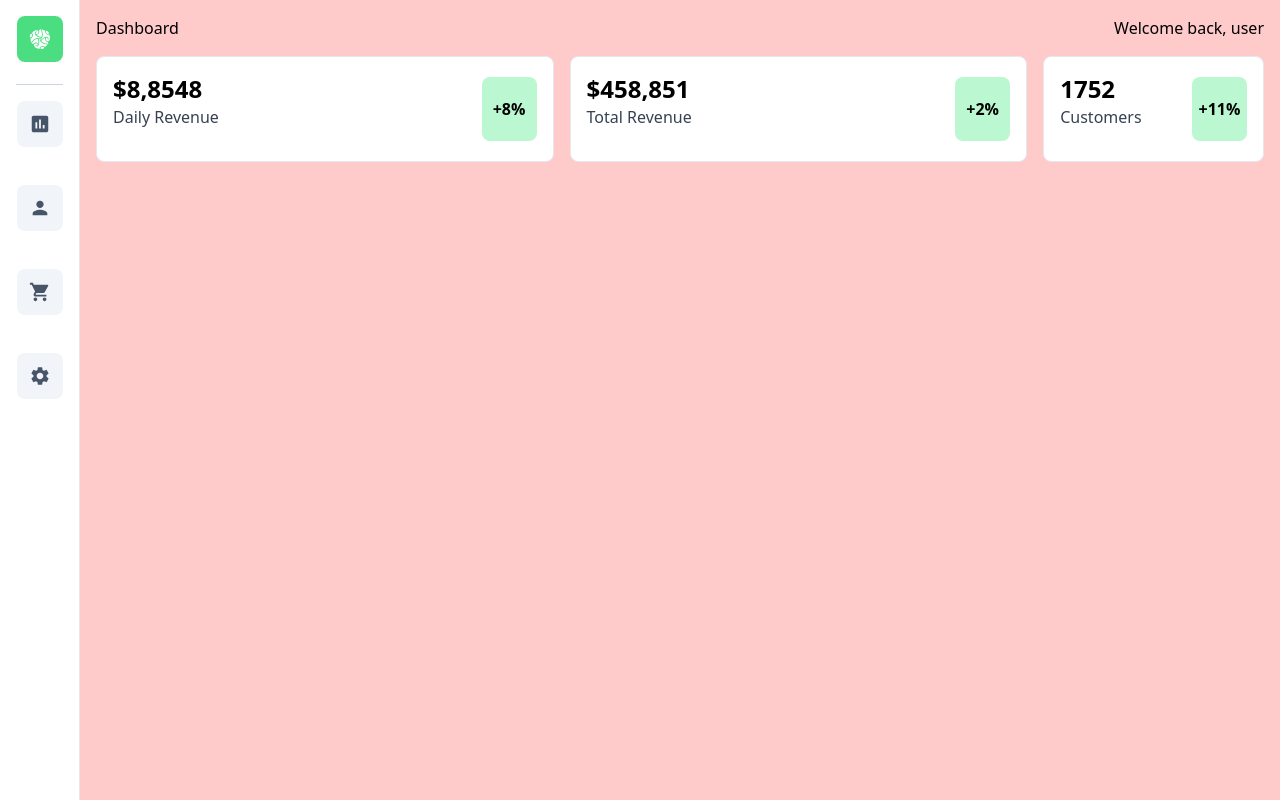
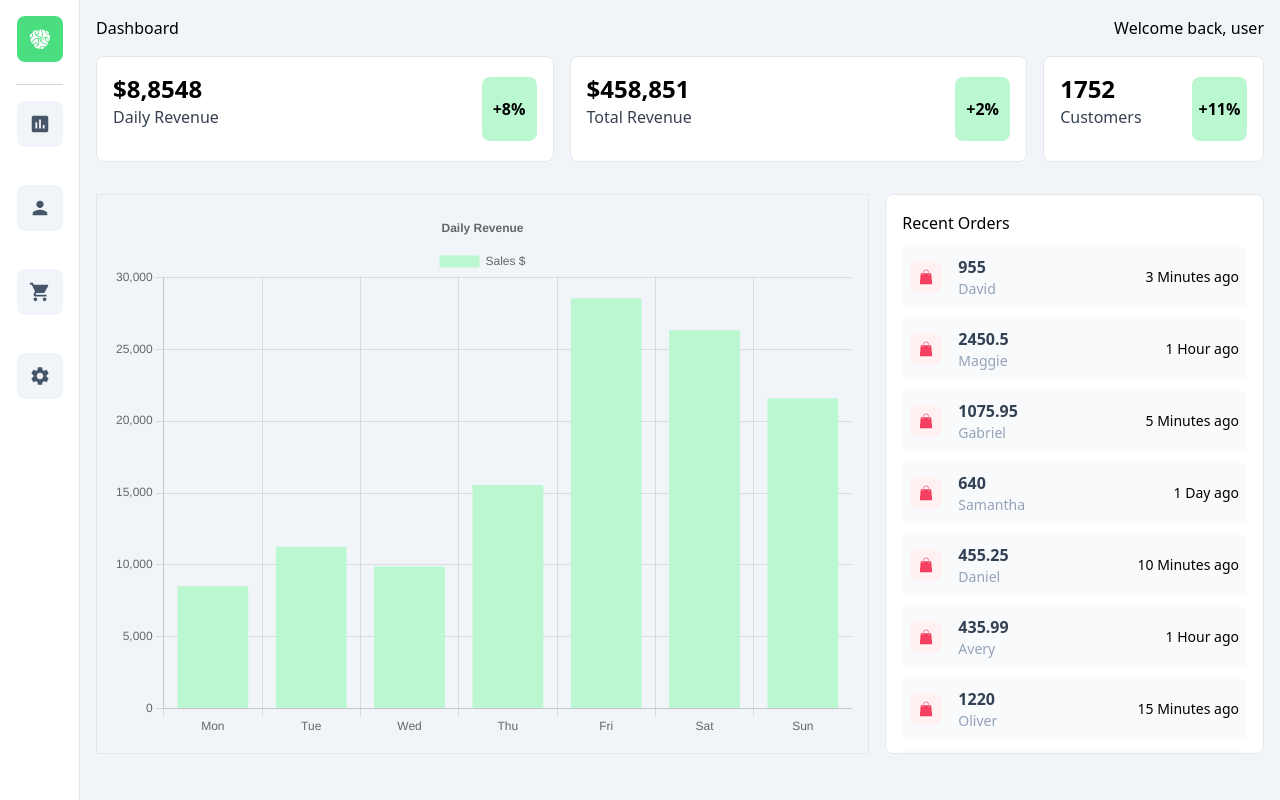
Before and after one commit to Guccifer808/dashboard-nextjs, a Next.js app: page / in a window 1280 px wide. Built offline with nearby package versions, Linux system fonts and the light colour scheme.

Commit message:
Pages, components, chart edits

```diff
--- /dev/null
+++ b/components/BarChart.jsx
@@ -0,0 +1,63 @@
+import { useState, useEffect } from "react";
+import { Bar } from "react-chartjs-2";
+import {
+  Chart as ChartJS,
+  BarElement,
+  Title,
+  LinearScale,
+  CategoryScale,
+  Tooltip,
+  Legend,
+} from "chart.js";
+
+ChartJS.register(
+  BarElement,
+  Title,
+  LinearScale,
+  CategoryScale,
+  Tooltip,
+  Legend
+);
+
+const BarChart = () => {
+  const [chartData, setChartData] = useState({
+    datasets: [],
+  });
+  const [chartOptions, setChartOptions] = useState({});
+
+  useEffect(() => {
+    setChartData({
+      labels: ["Mon", "Tue", "Wed", "Thu", "Fri", "Sat", "Sun"],
+      datasets: [
+        {
+          label: "Sales $",
+          data: [8514, 11255, 9885, 15554, 28551, 26318, 21579],
+          borderColor: "#F1F5F9",
+          backgroundColor: "#BBF7D0",
+        },
+      ],
+    });
+    setChartOptions({
+      plugins: {
+        legend: {
+          position: "top",
+        },
+        title: {
+          display: true,
+          text: "Daily Revenue",
+        },
+      },
+      maintainAspectRatio: false,
+      responsive: true,
+    });
+  }, []);
+  return (
+    <>
+      <div className="rouded-lg bh-white m-auto h-[50vh] w-full border p-4 md:col-span-2 lg:h-[70vh]">
+        <Bar data={chartData} options={chartOptions} />
+      </div>
+    </>
+  );
+};
+
+export default BarChart;
--- /dev/null
+++ b/components/RecentOrders.jsx
@@ -0,0 +1,32 @@
+import { mockData } from "@/mockData/mockData";
+import { GiShoppingBag } from "react-icons/gi";
+
+const RecentOrders = () => {
+  return (
+    <div className="relative col-span-1 m-auto h-[50vh] w-full overflow-scroll rounded-lg border bg-white p-4 lg:h-[70vh]">
+      <h1>Recent Orders</h1>
+      <ul>
+        {mockData.map((order, id) => (
+          <li
+            key={id}
+            className="rouded-lg my-3 flex cursor-pointer items-center bg-slate-50 p-2 hover:bg-slate-100"
+          >
+            <div className="rounded-lg bg-rose-50 p-2">
+              <GiShoppingBag className="text-rose-500" />
+            </div>
+            {/* Order info */}
+            <div className="pl-4">
+              <p className="font-bold text-slate-700">{order.total}</p>
+              <p className="text-sm text-slate-400">{order.name.first}</p>
+            </div>
+            <p className="absolute right-6 text-sm md:hidden lg:flex">
+              {order.date}
+            </p>
+          </li>
+        ))}
+      </ul>
+    </div>
+  );
+};
+
+export default RecentOrders;
--- a/components/index.js
+++ b/components/index.js
@@ -1,5 +1,7 @@
 import Header from "./Header";
 import Sidebar from "./Sidebar";
 import TopCards from "./TopCards";
+import BarChart from "./BarChart";
+import RecentOrders from "./RecentOrders";
 
-export { Header, Sidebar, TopCards };
+export { Header, Sidebar, TopCards, BarChart, RecentOrders };
--- /dev/null
+++ b/mockData/mockData.js
@@ -0,0 +1,130 @@
+export const mockData = [
+  {
+    id: 1,
+    name: {
+      first: "David",
+      last: "Broski",
+    },
+    email: "david.broski@example.com",
+    total: 955.0,
+    status: "Completed",
+    method: "Payoneer",
+    date: "3 Minutes ago",
+  },
+  {
+    id: 2,
+    name: {
+      first: "Maggie",
+      last: "Nguyen",
+    },
+    email: "maggie.nguyen@example.com",
+    total: 2450.5,
+    status: "Pending",
+    method: "Credit Card",
+    date: "1 Hour ago",
+  },
+
+  {
+    id: 3,
+    name: {
+      first: "Gabriel",
+      last: "Gonzalez",
+    },
+    email: "gabriel.gonzalez@example.com",
+    total: 1075.95,
+    status: "Completed",
+    method: "PayPal",
+    date: "5 Minutes ago",
+  },
+
+  {
+    id: 4,
+    name: {
+      first: "Samantha",
+      last: "Lee",
+    },
+    email: "samantha.lee@example.com",
+    total: 640.0,
+    status: "Refunded",
+    method: "Bank Transfer",
+    date: "1 Day ago",
+  },
+
+  {
+    id: 5,
+    name: {
+      first: "Daniel",
+      last: "Chen",
+    },
+    email: "daniel.chen@example.com",
+    total: 455.25,
+    status: "Completed",
+    method: "Stripe",
+    date: "10 Minutes ago",
+  },
+
+  {
+    id: 6,
+    name: {
+      first: "Avery",
+      last: "Williams",
+    },
+    email: "avery.williams@example.com",
+    total: 435.99,
+    status: "Pending",
+    method: "PayPal",
+    date: "1 Hour ago",
+  },
+
+  {
+    id: 7,
+    name: {
+      first: "Oliver",
+      last: "Martinez",
+    },
+    email: "oliver.martinez@example.com",
+    total: 1220.0,
+    status: "Completed",
+    method: "Credit Card",
+    date: "15 Minutes ago",
+  },
+
+  {
+    id: 8,
+    name: {
+      first: "Sophia",
+      last: "Garcia",
+    },
+    email: "sophia.garcia@example.com",
+    total: 575.0,
+    status: "Failed",
+    method: "Payoneer",
+    date: "2 Hours ago",
+  },
+
+  {
+    id: 9,
+    name: {
+      first: "Jacob",
+      last: "Liu",
+    },
+    email: "jacob.liu@example.com",
+    total: 880.75,
+    status: "Completed",
+    method: "Bank Transfer",
+    date: "30 Minutes ago",
+  },
+
+  {
+    id: 10,
+    name: {
+      first: "Isabella",
+      last: "Wong",
+    },
+    email: "isabella.wong@example.com",
+    total: 135.5,
+    status: "Refunded",
+    method: "Stripe",
+    date: "2 Days ago",
+  },
+];
--- a/package.json
+++ b/package.json
@@ -13,6 +13,7 @@
     "chart.js": "^4.2.1",
     "next": "13.1.6",
     "react": "18.2.0",
+    "react-chartjs-2": "^5.2.0",
     "react-dom": "18.2.0",
     "react-icons": "^4.7.1"
   },
--- /dev/null
+++ b/pages/customers.jsx
@@ -0,0 +1,45 @@
+import { mockData } from "@/mockData/mockData";
+import { GiCharacter } from "react-icons/gi";
+
+const customers = () => {
+  return (
+    <div className="min-h-screen bg-slate-100">
+      <div className="flex justify-between p-4">
+        <h2>Customers</h2>
+        <h2>Welcome back, user</h2>
+      </div>
+      <div className="p-4">
+        <div className="m-auto w-full overflow-auto rounded-lg border bg-white p-4">
+          <div className="cursor-poiner my-3 grid grid-cols-2 items-center justify-between p-2 sm:grid-cols-3 md:grid-cols-4">
+            <span>Name</span>
+            <span className="text-right sm:text-left">Email</span>
+            <span className="hidden md:grid">Last Order</span>
+            <span className="hidden sm:grid">Method</span>
+          </div>
+          <ul>
+            {mockData.map((order, id) => (
+              <li
+                key={id}
+                className="my-3 grid cursor-pointer grid-cols-2 items-center justify-between rounded-lg bg-slate-50 p-2 hover:bg-slate-100 sm:grid-cols-3 md:grid-cols-4"
+              >
+                <div className="flex items-center whitespace-nowrap">
+                  <div className="rounded-lg bg-green-100 p-3">
+                    <GiCharacter className="text-green-500" />
+                  </div>
+                  <p className="pl-4">
+                    {order.name.first + " " + order.name.last}
+                  </p>
+                </div>
+                <p className="text-right text-slate-700 sm:text-left">
+                  {order.email}
+                </p>
+              </li>
+            ))}
+          </ul>
+        </div>
+      </div>
+    </div>
+  );
+};
+
+export default customers;
--- a/pages/index.js
+++ b/pages/index.js
@@ -1,5 +1,5 @@
 import Head from "next/head";
-import { Header, TopCards } from "@/components";
+import { Header, TopCards, BarChart, RecentOrders } from "@/components";
 
 export default function Home() {
   return (
@@ -10,9 +10,13 @@
         <meta name="viewport" content="width=device-width, initial-scale=1" />
         <link rel="icon" href="/favicon.ico" />
       </Head>
-      <main className="min-h-screen bg-red-200">
+      <main className="min-h-screen bg-slate-100">
         <Header />
         <TopCards />
+        <div className="grid grid-cols-1 gap-4 p-4 md:grid-cols-3">
+          <BarChart />
+          <RecentOrders />
+        </div>
       </main>
     </>
   );
--- /dev/null
+++ b/pages/orders.jsx
@@ -0,0 +1,7 @@
+import React from "react";
+
+const orders = () => {
+  return <div>orders</div>;
+};
+
+export default orders;
```
Also changed, not shown: components/Sidebar.jsx (+1 -7 lines), 1 other file (tests, documents, lock files or other folders).
